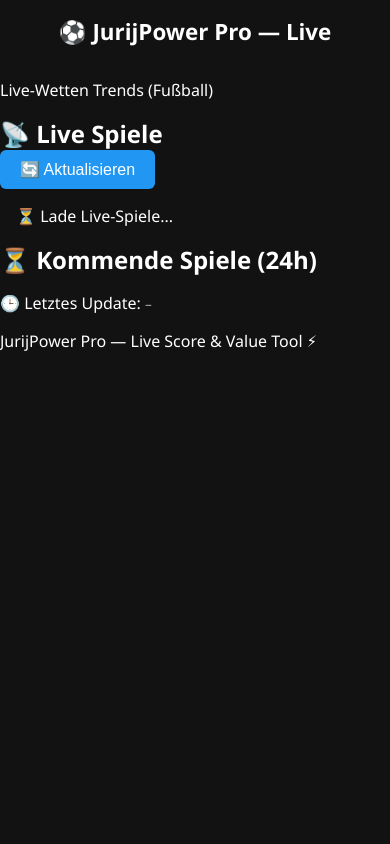
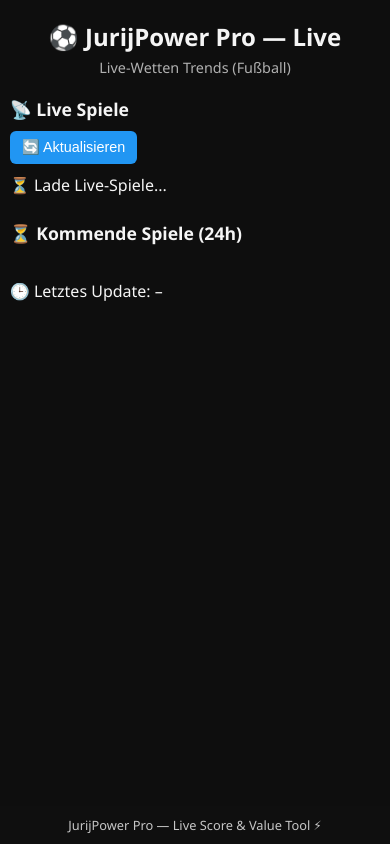
Before and after one commit to jurijmosebach-cell/jurijpower-live, a plain HTML site: page index.html in a window 390 px wide. Drawn offline with Linux system fonts and the light colour scheme; no server answers.

Commit message:
Refactor CSS for improved styling and layout

```diff
--- a/style.css
+++ b/style.css
@@ -1,73 +1,92 @@
-/* === JurijPower Pro – Live Style === */
+/* === Global Styles === */
+* {
+  margin: 0;
+  padding: 0;
+  box-sizing: border-box;
+}
 
 body {
-  background-color: #121212;
-  color: #ffffff;
   font-family: "Segoe UI", Tahoma, Geneva, Verdana, sans-serif;
-  margin: 0;
-  padding: 0;
+  background: #0e0e0e;
+  color: #f5f5f5;
+  min-height: 100vh;
+  display: flex;
+  flex-direction: column;
+  align-items: center;
 }
 
-h1, h2, h3, h4 {
-  margin: 0;
-  padding: 0;
+header {
+  text-align: center;
+  padding: 20px 0;
 }
 
-h1 {
-  text-align: center;
-  padding: 1rem 0;
+header h1 {
   font-size: 1.8rem;
+  font-weight: bold;
+  margin-bottom: 5px;
 }
 
-#live-matches {
+header p {
+  font-size: 0.9rem;
+  opacity: 0.7;
+}
+
+main {
+  width: 95%;
+  max-width: 800px;
   display: flex;
   flex-direction: column;
-  gap: 15px;
-  padding: 1rem;
+  gap: 25px;
+  padding-bottom: 60px;
+}
+
+section h2 {
+  font-size: 1.3rem;
+  margin-bottom: 10px;
+  display: flex;
+  align-items: center;
+  gap: 8px;
+}
+
+button#refreshButton {
+  background: #2196f3;
+  color: #fff;
+  border: none;
+  padding: 8px 12px;
+  margin-bottom: 10px;
+  border-radius: 6px;
+  cursor: pointer;
+  font-size: 0.9rem;
+  transition: background 0.3s ease;
+}
+
+button#refreshButton:hover {
+  background: #1976d2;
 }
 
 .match-card {
-  background-color: #1e1e1e;
-  border: 1px solid #333;
-  border-radius: 12px;
-  padding: 1rem;
-  box-shadow: 0 2px 6px rgba(0, 0, 0, 0.6);
+  background: #1e1e1e;
+  padding: 15px;
+  margin-bottom: 10px;
+  border-radius: 10px;
+  box-shadow: 0 0 10px rgba(255, 255, 255, 0.05);
   transition: transform 0.2s ease, box-shadow 0.2s ease;
 }
 
 .match-card:hover {
   transform: scale(1.02);
-  box-shadow: 0 4px 12px rgba(0, 0, 0, 0.8);
+  box-shadow: 0 0 15px rgba(255, 255, 255, 0.15);
 }
 
 .match-card h3 {
-  font-size: 1.2rem;
-  margin-bottom: 0.3rem;
-  color: #fff;
+  font-size: 1.1rem;
+  margin-bottom: 5px;
 }
 
 .match-card p {
-  font-size: 0.95rem;
-  margin-bottom: 0.5rem;
-  color: #bbb;
-}
-
-.bar-label {
-  font-size: 0.85rem;
-  margin-bottom: 2px;
-}
-
-.bar-bg {
-  background-color: #2c2c2c;
-  height: 10px;
-  border-radius: 5px;
-  overflow: hidden;
-  margin-bottom: 8px;
-}
-
-.bar-fill {
-  height: 100%;
-  transition: width 0.6s ease;
+  font-size: 0.9rem;
+  opacity: 0.85;
+  margin-bottom: 4px;
 }
 
 hr {
@@ -76,37 +95,47 @@
   margin: 8px 0;
 }
 
-#lastUpdate {
-  text-align: center;
-  font-size: 0.85rem;
-  color: #aaa;
-  margin-bottom: 1rem;
+/* === Bars === */
+.bar-label {
+  font-size: 0.8rem;
+  margin-top: 4px;
 }
 
-button {
-  background-color: #2196f3;
-  color: white;
-  border: none;
-  padding: 10px 20px;
-  border-radius: 6px;
-  font-size: 1rem;
-  cursor: pointer;
-  transition: background-color 0.2s ease;
+.bar-bg {
+  background: #2b2b2b;
+  height: 6px;
+  width: 100%;
+  border-radius: 4px;
+  overflow: hidden;
+  margin-bottom: 6px;
 }
 
-button:hover {
-  background-color: #1976d2;
+.bar-fill {
+  height: 100%;
+  border-radius: 4px;
 }
 
-/* Responsive */
+/* === Footer === */
+footer {
+  background: #111;
+  width: 100%;
+  text-align: center;
+  padding: 10px 0;
+  font-size: 0.8rem;
+  opacity: 0.8;
+  position: fixed;
+  bottom: 0;
+}
+
+/* === Responsive === */
 @media (max-width: 600px) {
+  header h1 {
+    font-size: 1.5rem;
+  }
+  section h2 {
+    font-size: 1.1rem;
+  }
   .match-card {
-    padding: 0.8rem;
-  }
-  h1 {
-    font-size: 1.4rem;
-  }
-  .match-card h3 {
-    font-size: 1rem;
+    padding: 12px;
   }
 }
```
